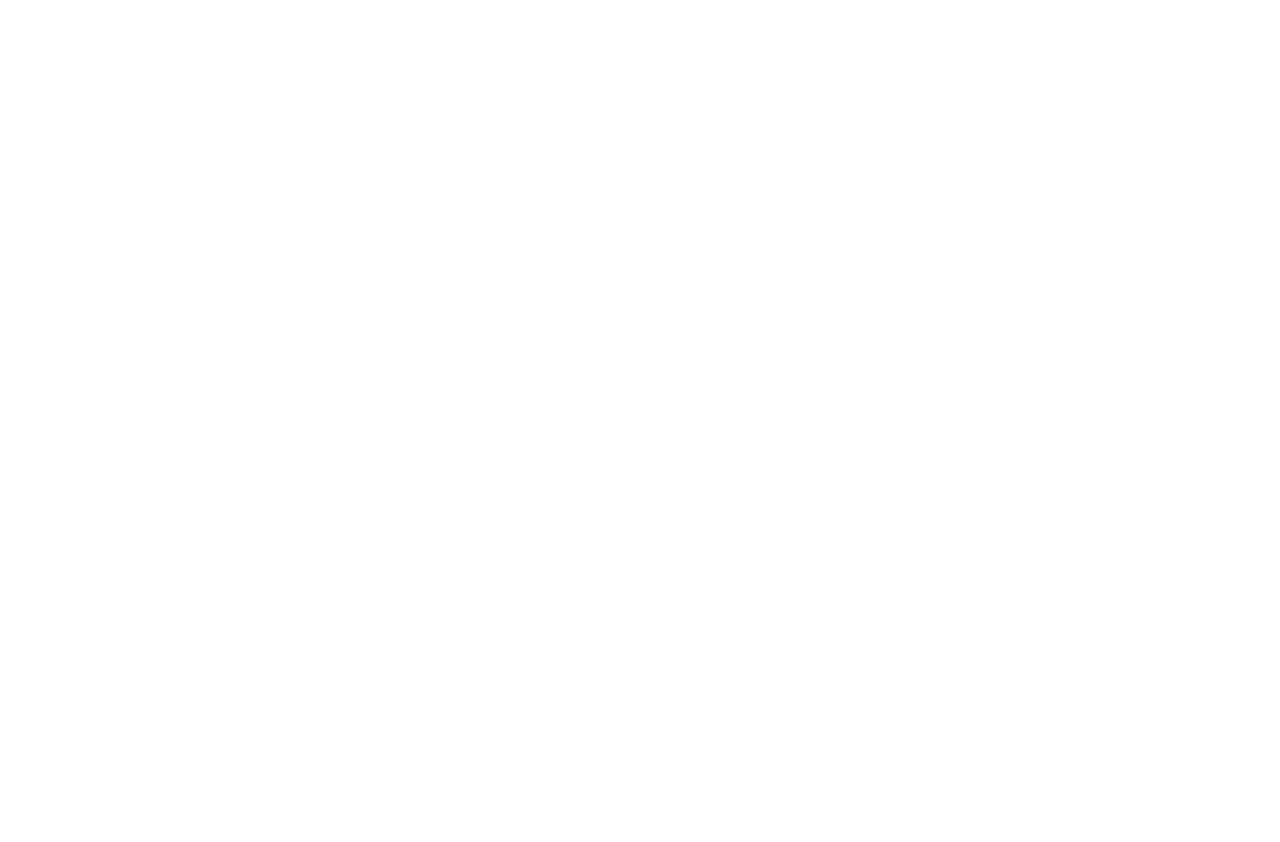
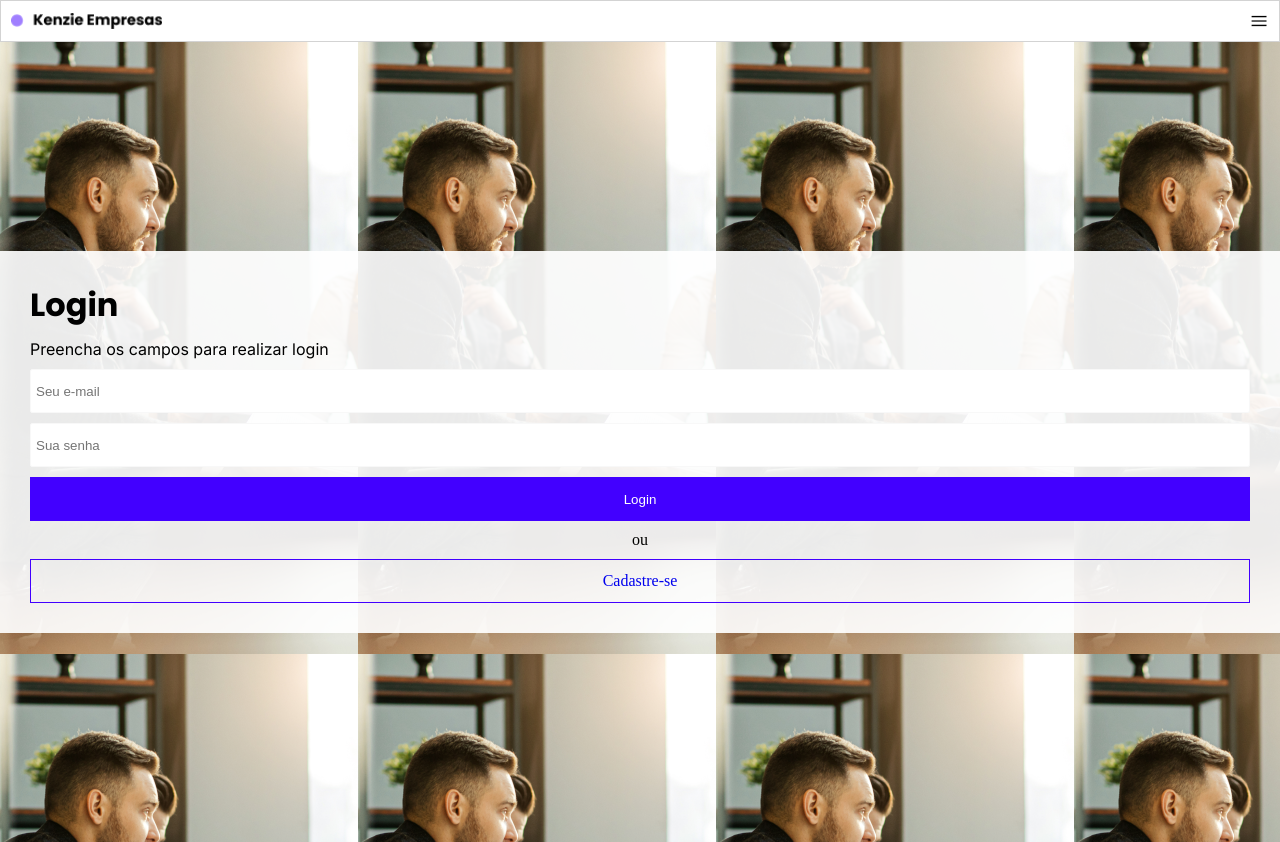
Before and after one commit to bielssinho/Portifolio-1, a plain HTML site: page src/pages/login.html in a window 1280 px wide. Before the commit the page ends 800 px from the top, so only its background shows below. Drawn offline with Linux system fonts and the light colour scheme.

Commit message:
feat: faz page login html

```diff
--- a/src/pages/login.html
+++ b/src/pages/login.html
@@ -0,0 +1,42 @@
+<!DOCTYPE html>
+<html lang="pt-br">
+<head>
+    <meta charset="UTF-8">
+    <meta http-equiv="X-UA-Compatible" content="IE=edge">
+    <meta name="viewport" content="width=device-width, initial-scale=1.0">
+    <link rel="stylesheet" href="../styles/globalStyles.css">
+    <link rel="stylesheet" href="../styles/login.css">
+    <title>Login</title>
+</head>
+<body>
+    <main>
+        <header>
+            <div class="header">
+                <img src="../img/Logo.png" alt="logo do site" class="logo">
+                <img src="../img/menuMobile.png" alt="botao abrir login e register" class="btn-openmenu">
+            </div>
+            <div class="menu hidden">
+                <a href="./login.html" class="login">Login</a>
+                <a href="./register.html" class="cadastro">Cadastro</a>
+            </div>
+        </header>
+        <section class="section-login">
+            <div class="container-login">
+                <h2>Login</h2>
+                <p>Preencha os campos para realizar login</p>
+                <form  method="post" class="form">
+                    <div class="inputs">
+                        <input type="email" name="email" value="" placeholder="Seu e-mail">
+                        <input type="password" name="password" value="" placeholder="Sua senha">
+                    </div>
+                    <div class="buttons">
+                        <button type="submit">Login</button>
+                        <span>ou</span>
+                        <a href="../pages/register.html">Cadastre-se</a>
+                    </div>
+                </form>
+            </div>
+        </section>
+    </main>
+</body>
+</html>
--- a/src/styles/globalStyles.css
+++ b/src/styles/globalStyles.css
@@ -1,5 +1,6 @@
 @import url('https://fonts.googleapis.com/css2?family=Inter:wght@300;400;500;600;700&display=swap');
 @import url('https://fonts.googleapis.com/css2?family=Inter:wght@300;400;500;600;700&family=Roboto:wght@400;500;700;900&display=swap');
+@import url('https://fonts.googleapis.com/css2?family=Inter:wght@300;400;500;600;700&family=Poppins:wght@400;500;700&family=Roboto:wght@400;500;700;900&display=swap');
 * {
     margin: 0;
     padding: 0;
@@ -10,6 +11,7 @@
     --color-blue: #4200FF;
     --color-white: #FFFFFF;
     --color-white200: #F8F8F8;
+    --color-white-bg: #ffffffea;
     --color-black: #000000;
     --color-red: #CE4646;
     --color-green: #4BA036;
--- /dev/null
+++ b/src/styles/login.css
@@ -0,0 +1,140 @@
+header{
+    width: 100vw;
+    border: 1px solid rgba(0, 0, 0, 0.174);
+}
+
+.header{
+    display: flex;
+    justify-content: space-between;
+    align-items: center;
+    padding: 10px;
+}
+
+.logo{
+    height: 16px;
+}
+
+.btn-openmenu{
+    height: 20px;
+}
+
+.menu{
+    display: flex;
+    align-items: center;
+    justify-content: center;
+    padding: 20px;
+    gap: 20px;
+    cursor: pointer;
+}
+
+.login{
+    display: flex;
+    align-items: center;
+    justify-content: center;
+    text-decoration: none;
+    border: 1px solid var(--color-blue);
+    width: 120px;
+    height: 44px;
+    font-family: "Roboto";
+    font-weight: 700;
+    font-size: 18px;
+    cursor: pointer;
+}
+
+.cadastro{
+    display: flex;
+    align-items: center;
+    justify-content: center;
+    text-decoration: none;
+    border: 1px solid var(--color-blue);
+    background-color: var(--color-blue);
+    color: var(--color-white);
+    width: 120px;
+    height: 44px;
+    font-family: "Roboto";
+    font-weight: 700;
+    font-size: 18px;
+    cursor: pointer;
+}
+
+.section-login{
+    width: 100vw;
+    height: 100vh;
+    background: url(../img/bg-mobile.png);
+    display: flex;
+    align-items: center;
+}
+
+.container-login{
+    width: 100%;
+    background-color: var(--color-white-bg);
+    display: flex;
+    flex-direction: column;
+    gap: 10px;
+    padding: 30px;
+}
+
+.container-login h2{
+    font-family: "Poppins";
+    font-weight: 700;
+    font-size: 32px;
+}
+
+.container-login p{
+    font-family: "Inter";
+    font-weight: 400;
+    font-size: 16px;
+}
+
+.form{
+    display: flex;
+    flex-direction: column;
+    gap: 10px;
+}
+
+.inputs{
+    display: flex;
+    flex-direction: column;
+    gap: 10px;
+}
+
+.inputs input{
+    padding: 5px;
+    height: 44px;
+    border: 1px solid var(--color-white200);
+    border-radius: 2px;
+    outline-color: var(--color-blue);
+}
+
+.buttons{
+    display: flex;
+    flex-direction: column;
+    gap: 10px;
+}
+
+.buttons button{
+    height: 44px;
+    background-color: var(--color-blue);
+    border: 1px solid var(--color-blue);
+    color: var(--color-white);
+    cursor: pointer;
+}
+
+.buttons span{
+    display: flex;
+    align-items: center;
+    justify-content: center;
+}
+
+.buttons a{
+    display: flex;
+    justify-content: center;
+    align-items: center;
+    text-decoration: none;
+    border: 1px solid var(--color-blue);
+    height: 44px;
+}
+
+.hidden{
+    display: none;
+}
```
Also changed, not shown: index.html (+1 -1 lines).
